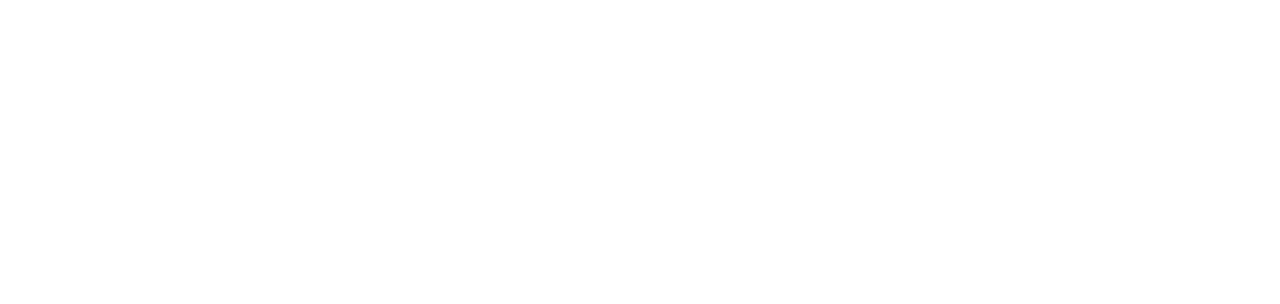
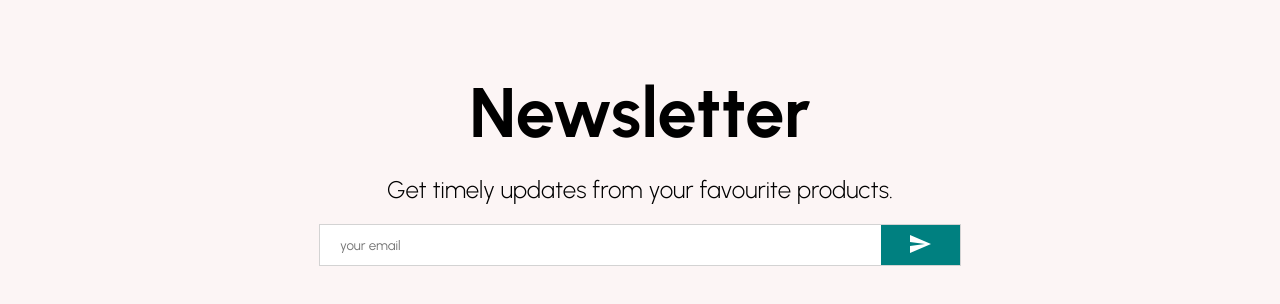
Before and after one commit to AtulHande03a/E-commerce-app, a React (Create React App) app: page / in a window 1280 px wide. Shown: the part 2328-2632 px from the top of the page. Before the commit the page ends 2256 px from the top, so only its background shows below. Built offline with nearby package versions, Linux system fonts and the light colour scheme.

Commit message:
added newletter ui

```diff
--- /dev/null
+++ b/src/components/Newsletter.jsx
@@ -0,0 +1,58 @@
+import { Send } from "@mui/icons-material";
+import styled from "styled-components";
+
+const Container = styled.div`
+  height: 60vh;
+  background-color: #fcf5f5;
+  display: flex;
+  flex-direction: column;
+  align-items: center;
+  justify-content: center;
+`;
+const Title = styled.h1`
+  font-size: 70px;
+  margin-bottom: 20px;
+`;
+const Description = styled.div`
+  font-size: 24px;
+  font-weight: 300;
+  margin-bottom: 20px;
+`;
+const InputContainer = styled.div`
+  width: 50%;
+  height: 40px;
+  background-color: white;
+  display: flex;
+  justify-content: space-between;
+  border: 1px solid lightgray;
+`;
+const Input = styled.input`
+  border: none;
+  flex: 8;
+  padding-left: 20px;
+`;
+const Button = styled.button`
+  flex: 1;
+  border: none;
+  background-color: teal;
+  color: white;
+`;
+
+const Newsletter = () => {
+  return (
+    <Container>
+      <Title>Newsletter</Title>
+      <Description>
+        Get timely updates from your favourite products.
+      </Description>
+      <InputContainer>
+        <Input placeholder="your email" />
+        <Button>
+          <Send />
+        </Button>
+      </InputContainer>
+    </Container>
+  );
+};
+
+export default Newsletter;
--- a/src/pages/Home.jsx
+++ b/src/pages/Home.jsx
@@ -2,6 +2,7 @@
 import { Announcement } from "../components/Announcement";
 import Categories from "../components/Categories";
 import { Navbar } from "../components/Navbar";
+import Newsletter from "../components/Newsletter";
 import Products from "../components/Products";
 import { Slider } from "../components/Slider";
 
@@ -13,6 +14,7 @@
       <Slider />
       <Categories />
       <Products />
+      <Newsletter />
     </div>
   );
 };
```
